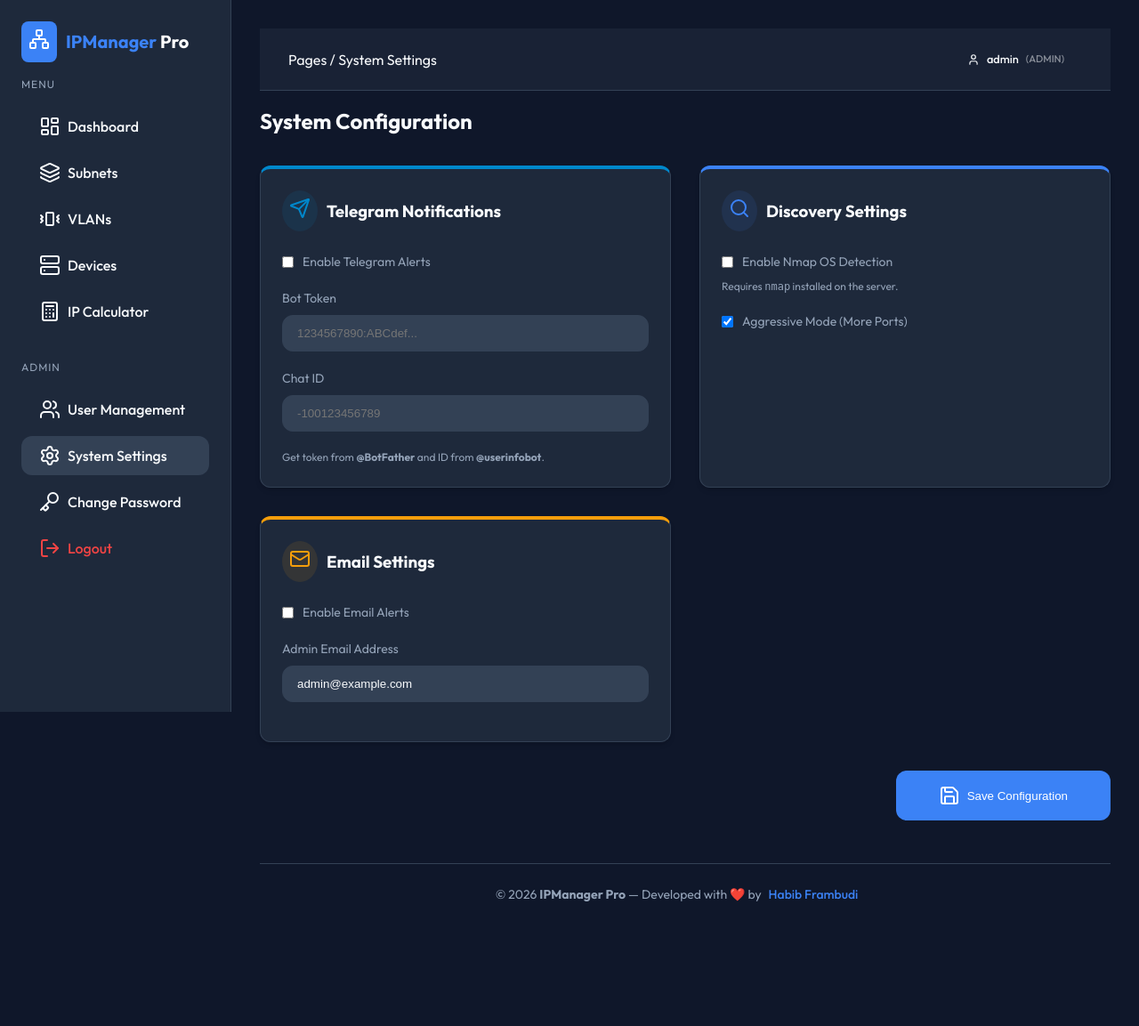
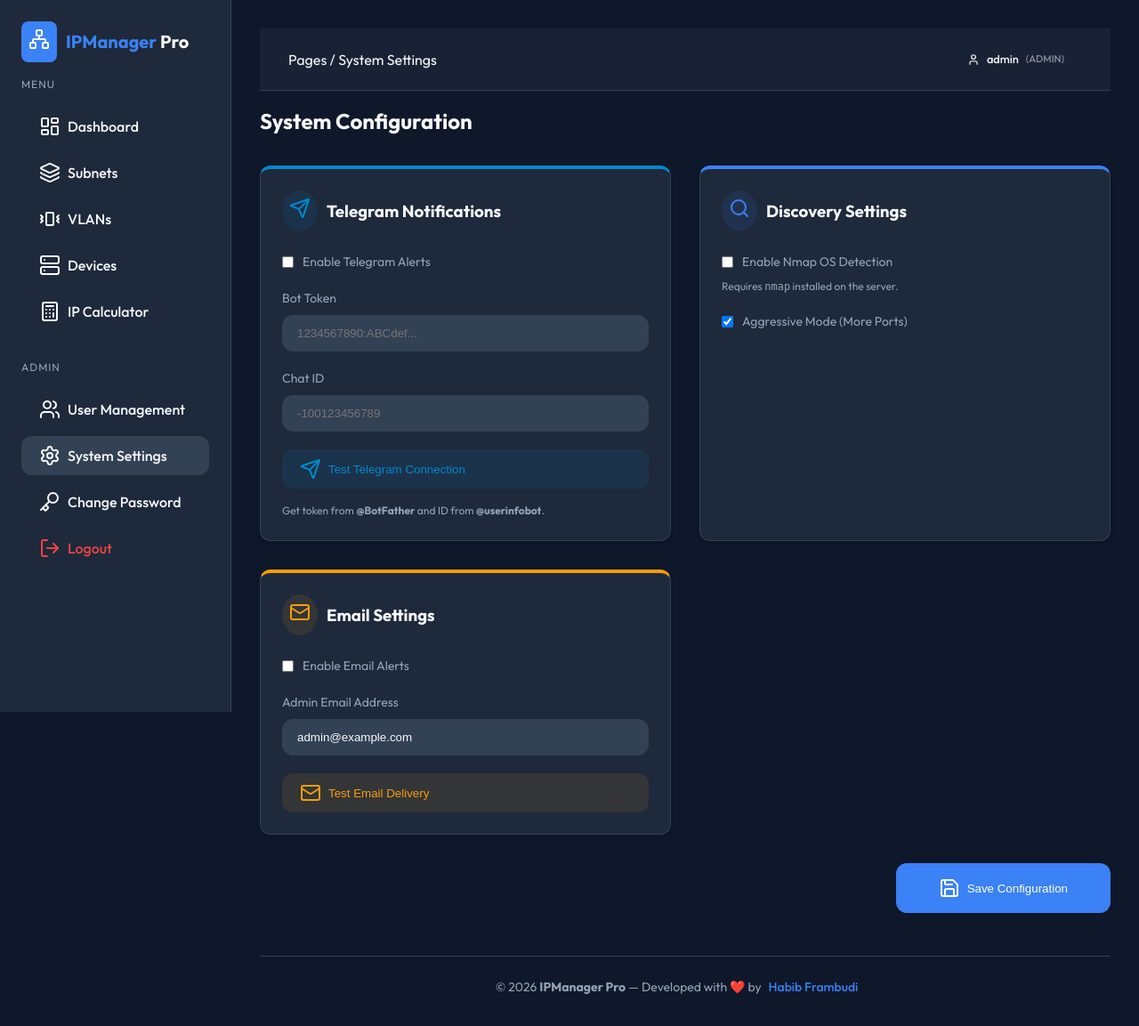
Before and after one commit to frambudi75/IP-Manage, a PHP site: page /ipmanage/settings.php in a window 1280 px wide. Shown: the top 1153 px of the page at 89% size. Before the commit the page ends 1013 px from the top, so only its background shows below. Run offline with PHP 8.4, Linux system fonts and the light colour scheme; a user stored in the database is signed in; data comes from the database, SQL or seed files in the repository.

Commit message:
feat: add test notification buttons to system settings

```diff
--- a/includes/db.php
+++ b/includes/db.php
@@ -14,9 +14,32 @@ function get_db_connection() {
     ];
 
     try {
-        return new PDO($dsn, DB_USER, DB_PASS, $options);
+        $pdo = new PDO($dsn, DB_USER, DB_PASS, $options);
+        run_auto_migrations($pdo);
+        return $pdo;
     } catch (\PDOException $e) {
-        // In a real app, log error and show friendly message
         die("Connection failed: " . $e->getMessage());
     }
 }
+
+/**
+ * Ensures database structure is up to date
+ */
+function run_auto_migrations($db) {
+    // 1. Check Subnets table for new columns
+    $cols = $db->query("SHOW COLUMNS FROM subnets")->fetchAll(PDO::FETCH_COLUMN);
+    if (!in_array('scan_interval', $cols)) {
+        $db->exec("ALTER TABLE subnets ADD COLUMN scan_interval int(11) DEFAULT 0");
+    }
+    if (!in_array('last_scan', $cols)) {
+        $db->exec("ALTER TABLE subnets ADD COLUMN last_scan timestamp NULL DEFAULT NULL");
+    }
+
+    // 2. Check IP Addresses table for OS column
+    $ip_cols = $db->query("SHOW COLUMNS FROM ip_addresses")->fetchAll(PDO::FETCH_COLUMN);
+    if (!in_array('os', $ip_cols)) {
+        $db->exec("ALTER TABLE ip_addresses ADD COLUMN os varchar(100) DEFAULT NULL AFTER vendor");
+    }
+
+    // 3. Settings table handled by settings.helper.php
+}
--- a/includes/notifications.php
+++ b/includes/notifications.php
@@ -37,6 +37,17 @@ class NotificationHelper {
         self::sendTelegram($message);
     }
 
+    public static function testTelegram() {
+        $message = "🔹 *Test Notification* 🔹\n\n✅ Your Telegram Bot integration for **" . APP_NAME . "** is working correctly!\n\n🕒 *Sent at:* " . date('Y-m-d H:i:s');
+        return self::sendTelegram($message);
+    }
+
+    public static function testEmail() {
+        $subject = "Test Notification - " . APP_NAME;
+        $body = "<h2>Test Notification</h2><p>Your email notification settings for <b>" . APP_NAME . "</b> are working correctly!</p><p>Sent at: " . date('Y-m-d H:i:s') . "</p>";
+        return self::sendEmail($subject, $body);
+    }
+
     /**
      * Send message via Telegram Bot API
      */
@@ -65,4 +76,18 @@ class NotificationHelper {
         $context  = stream_context_create($options);
         return @file_get_contents($url, false, $context);
     }
+
+    /**
+     * Send email via local mail() function (fallback to system sendmail)
+     */
+    private static function sendEmail($subject, $message) {
+        $to = Settings::get('admin_email');
+        if (!$to || !Settings::enabled('email_enabled')) return false;
+
+        $headers = "MIME-Version: 1.0" . "\r\n";
+        $headers .= "Content-type:text/html;charset=UTF-8" . "\r\n";
+        $headers .= "From: " . APP_NAME . " <notifications@example.com>" . "\r\n";
+
+        return mail($to, $subject, $message, $headers);
+    }
 }
--- a/settings.php
+++ b/settings.php
@@ -1,6 +1,7 @@
 <?php
 require_once 'includes/config.php';
 require_once 'includes/db.php';
+require_once 'includes/notifications.php';
 
 session_start();
 
@@ -36,6 +37,24 @@ if ($_SERVER['REQUEST_METHOD'] === 'POST' && isset($_POST['save_settings'])) {
     } catch (Exception $e) {
         $db->rollBack();
         $message = 'Error saving settings: ' . $e->getMessage();
+    }
+}
+
+// Handle Test Telegram
+if (isset($_POST['test_telegram'])) {
+    if (NotificationHelper::testTelegram()) {
+        $message = 'Test Telegram message sent!';
+    } else {
+        $message = '❌ Failed to send Telegram message. Check your Token and Chat ID.';
+    }
+}
+
+// Handle Test Email
+if (isset($_POST['test_email'])) {
+    if (NotificationHelper::testEmail()) {
+        $message = 'Test Email sent!';
+    } else {
+        $message = '❌ Failed to send Email. Check your server mail configuration.';
     }
 }
 
@@ -84,7 +103,12 @@ include 'includes/header.php';
                 <label>Chat ID</label>
                 <input type="text" name="telegram_chat_id" class="input-control" value="<?php echo htmlspecialchars($settings['telegram_chat_id'] ?? ''); ?>" placeholder="-100123456789">
             </div>
-            <p style="font-size: 0.75rem; color: var(--text-muted);">Get token from <strong>@BotFather</strong> and ID from <strong>@userinfobot</strong>.</p>
+            <div style="margin-top: 1rem;">
+                <button type="submit" name="test_telegram" class="btn" style="background: rgba(0, 136, 204, 0.1); color: #0088cc; width: 100%;">
+                    <i data-lucide="send"></i> Test Telegram Connection
+                </button>
+            </div>
+            <p style="font-size: 0.75rem; color: var(--text-muted); margin-top: 1rem;">Get token from <strong>@BotFather</strong> and ID from <strong>@userinfobot</strong>.</p>
         </div>
 
         <!-- Scan Settings -->
@@ -125,6 +149,11 @@ include 'includes/header.php';
                 <label>Admin Email Address</label>
                 <input type="email" name="admin_email" class="input-control" value="<?php echo htmlspecialchars($settings['admin_email'] ?? 'admin@example.com'); ?>">
             </div>
+            <div style="margin-top: 1rem;">
+                <button type="submit" name="test_email" class="btn" style="background: rgba(245, 158, 11, 0.1); color: var(--warning); width: 100%;">
+                    <i data-lucide="mail"></i> Test Email Delivery
+                </button>
+            </div>
         </div>
     </div>
 
```
